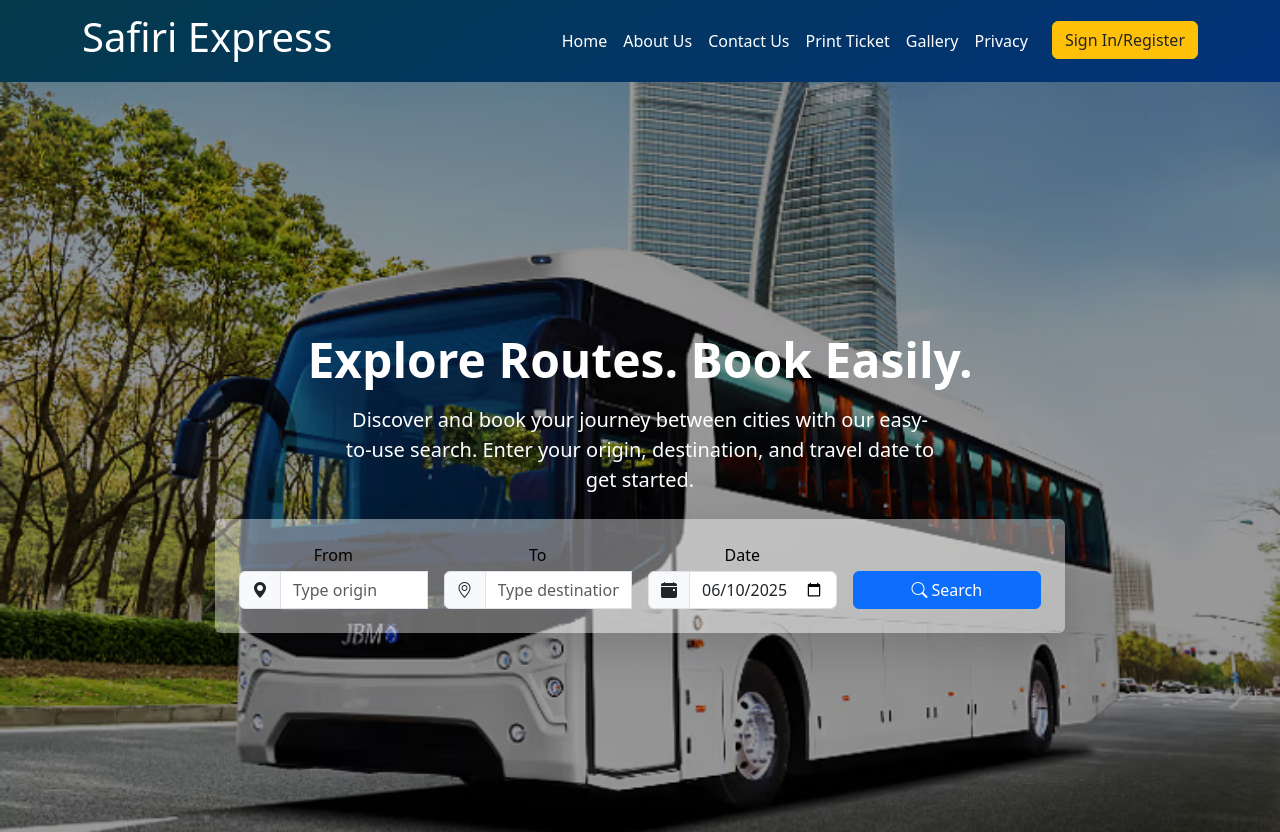
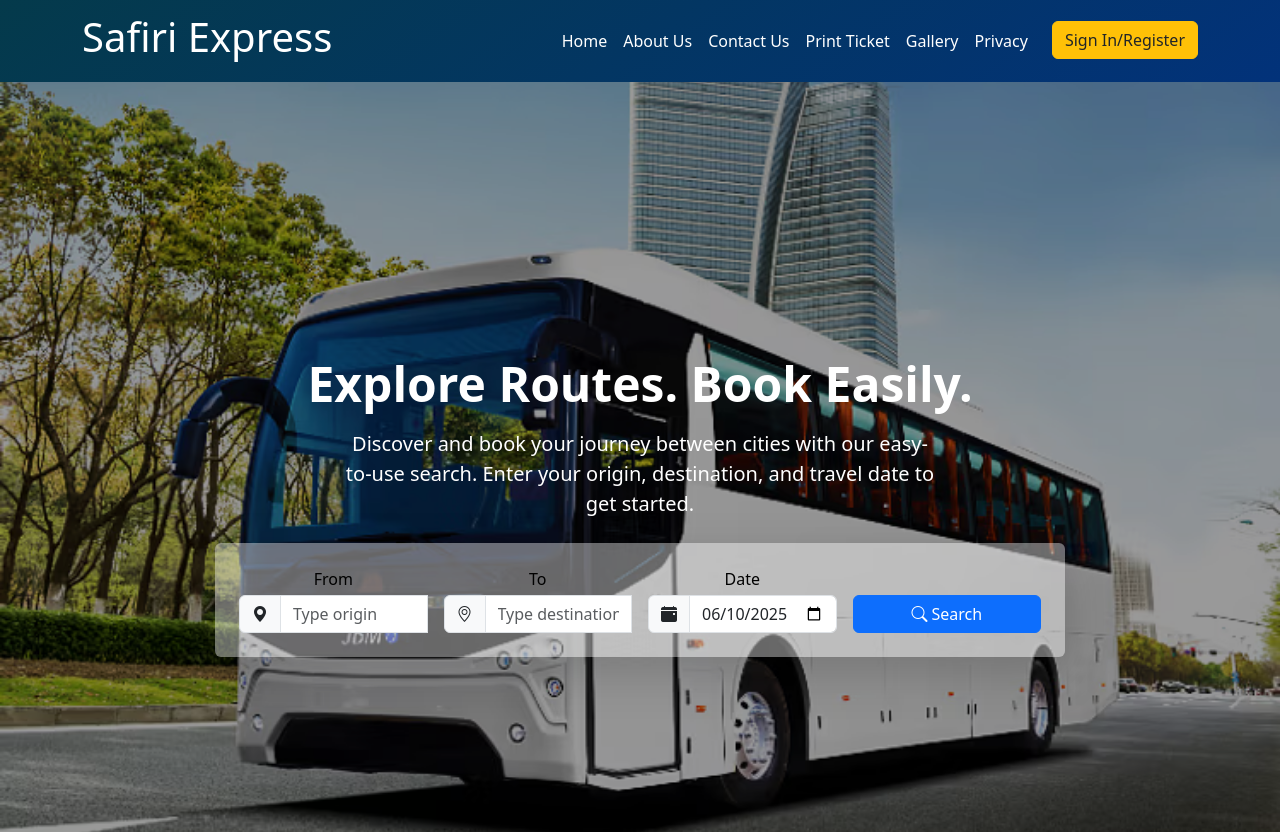
Before and after one commit to bonnymkuu/Bus-Booking-System, a React (Vite) app: page / in a window 1280 px wide. Shown: the top 832 px of the page. Built offline with nearby package versions, Linux system fonts and the light colour scheme.

Commit message:
added payment

```diff
--- a/src/pages/Home.jsx
+++ b/src/pages/Home.jsx
@@ -160,7 +160,7 @@
         {/* Content over background */}
         <div className="container position-relative z-1 text-center text-white">
           {/* Title */}
-          <h1 className="fw-bold display-5 mb-3">
+          <h1 className="fw-bold display-5 mt-5 mb-3">
             Explore Routes. Book Easily.
           </h1>
 
```
